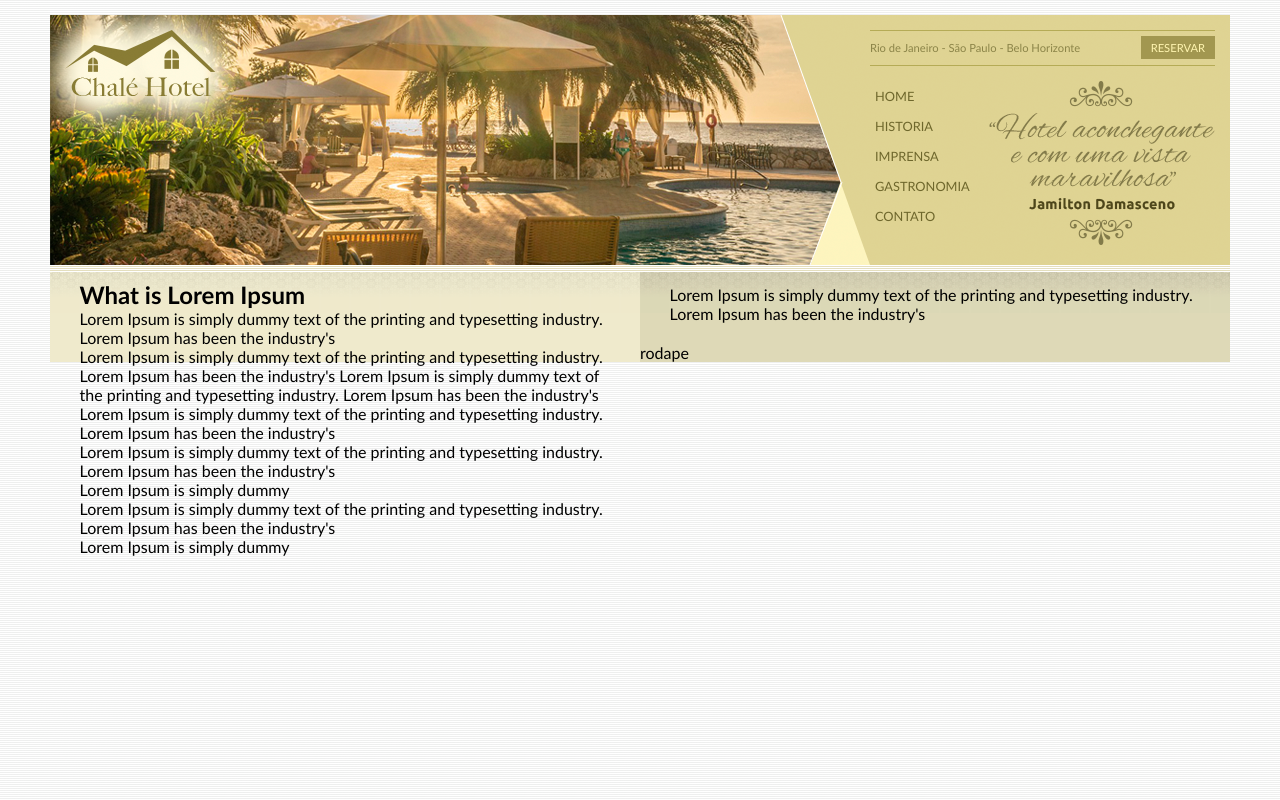
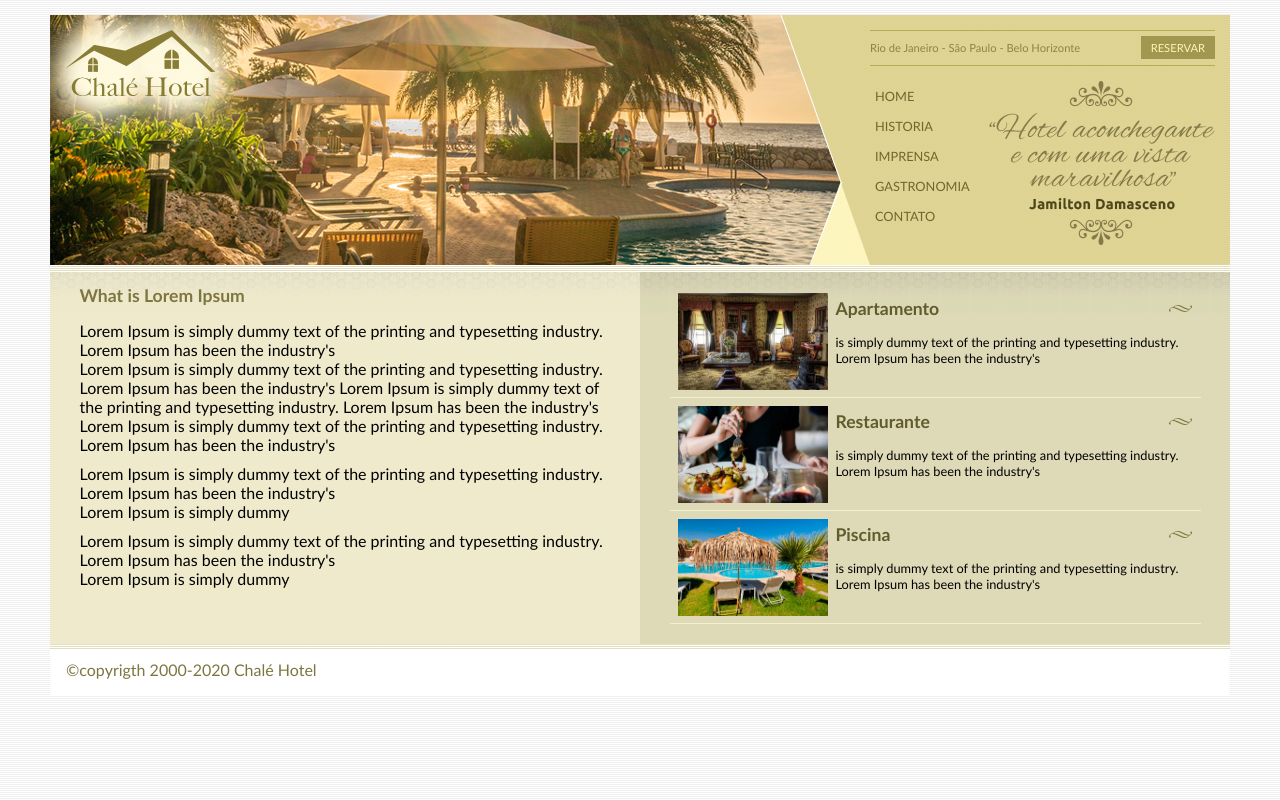
Before and after one commit to Ilmo10/html-, a plain HTML site: page index.html in a window 1280 px wide. Drawn offline with Linux system fonts and the light colour scheme.

Commit message:
79. #projeto5 Chalé Hotel - Conteúdo lateral e rodapé FINAL

```diff
--- a/estilo.css
+++ b/estilo.css
@@ -124,6 +124,49 @@ ul#navegacao a:hover{
     margin: 0 auto;
     width: 90%;
 }
-.rodape {
+#rodape {
     clear: both;
+    padding: 16px;
+    background: #fff url(imagens/bg-rodape.png) repeat-x top;
+    color: #7d7640;
 }
+
+/*formatação de texto*/
+h2 {
+
+    color: #7d7640;
+    font-size: 1.1em;
+    padding: 5px 0px;
+}
+p{
+    font-size: 1em;
+    margin-top: 10px;
+}
+
+/* conteudo lateral*/
+
+#beneficios li{
+    padding: 8px;
+    border-bottom:  1px solid #f3efcb;
+    height: 6em;
+}
+
+#beneficios li a img{
+    float: left;
+    margin-right: 8px;
+
+}
+#beneficios li a p {
+    color: #000;
+    font-size: 0.8em;
+}
+#beneficios li a h3{
+    font-size: 1.1em;
+    color: #615b2d;
+    padding: 5px 0px;
+    background: url(imagens/ornamento.png) no-repeat center right;
+}
+#beneficios li:hover{
+    background: #f6f5d6;
+    cursor: pointer;
+}
--- a/index.html
+++ b/index.html
@@ -51,11 +51,35 @@
             </div>
             <div id="area-lateral">
                 <div class="conteudo">
-                    Lorem Ipsum is simply dummy text of the printing and typesetting industry. Lorem Ipsum has been the industry's
+                    <ul id="beneficios">
+                        <li>
+                            <a href="">
+                                <img src="imagens/apartamento.jpg" width="150" alt="apartamento">
+                                <h3>Apartamento</h3>
+                                <p>is simply dummy text of the printing and typesetting industry. Lorem Ipsum has been the industry's</p>
+                            </a>
+                        </li>
+
+                        <li>
+                            <a href="">
+                                <img src="imagens/restaurante.jpg" width="150" alt="Restaurante">
+                                <h3>Restaurante</h3>
+                                <p>is simply dummy text of the printing and typesetting industry. Lorem Ipsum has been the industry's</p>
+                            </a>
+                        </li>
+
+                        <li>
+                            <a href="">
+                                <img src="imagens/piscina.jpg" width="150" alt="Piscina">
+                                <h3>Piscina</h3>
+                                <p>is simply dummy text of the printing and typesetting industry. Lorem Ipsum has been the industry's</p>
+                            </a>
+                        </li>
+                    </ul>
                 </div>
             </div>
-            <div id=rodape>
-                rodape
+            <div id="rodape">
+                <span>&copy;copyrigth 2000-2020 Chalé Hotel</span>
             </div>
 
        </div><!--fim container-->
```
